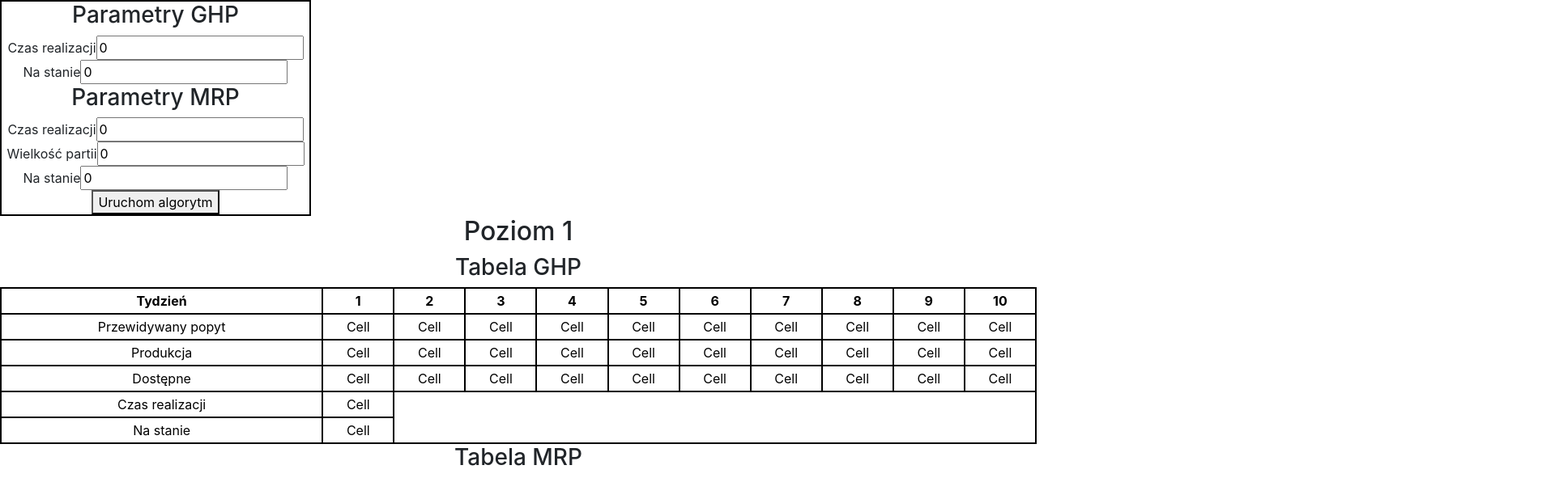
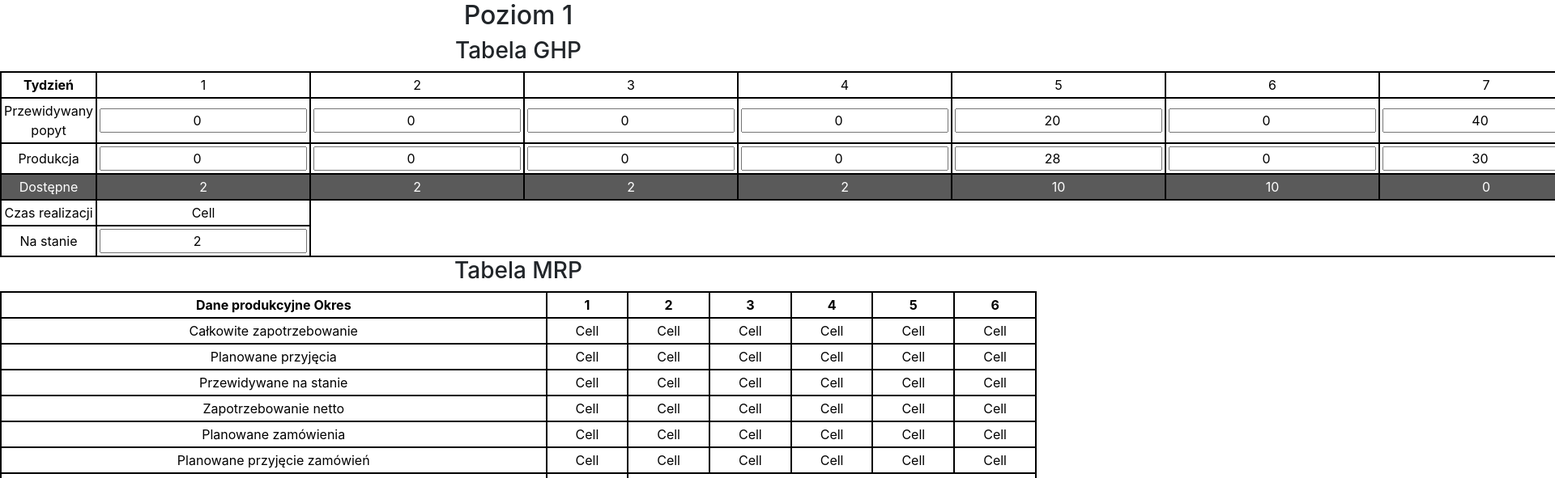
Before and after one commit to kamil-ciesla/mrp-algorithm, a React (Create React App) app: page / in a window 1280 px wide. Shown: the top 591 px of the page at 81% size, 1920 px wide, since content can reach past the window. Built offline with nearby package versions, Linux system fonts and the light colour scheme.

Commit message:
remove parametersform, create bhp algorithm, user can change inStock param

```diff
--- a/src/App.js
+++ b/src/App.js
@@ -6,7 +6,6 @@ import ParametersForm from './components/parameters_form/ParametersForm';
 function App() {
   return (
     <div className="App">
-      <ParametersForm></ParametersForm>
       <div className="level-container level-1">
         <h2>
           Poziom 1
--- /dev/null
+++ b/src/algorithms/ghp.js
@@ -0,0 +1,59 @@
+/*
+    in:
+    projectedDemand (array),
+    production (array)
+
+    out:
+    available(array)
+*/
+function ghp(projectedDemandArray, productionArray, inStock) {
+    console.log('Starting GHP algorithm...');
+    const params = { projectedDemandArray, productionArray, inStock };
+    console.log("Algorithm_params: " + Object.values(params));
+
+    const available = []
+    available.push(inStock)
+    for (let i = 1; i < projectedDemandArray.length; i++) {
+        available.push(calculateAvailable(available.at(-1), projectedDemandArray[i], productionArray[i]));
+    }
+
+    return available;
+}
+
+function calculateAvailable(previousAvailable, currentProjectedDemand, currentProduction){
+    return previousAvailable - currentProjectedDemand + currentProduction;
+}
+
+function useGhpToFindGrossRequirementForLevel0() {
+
+}
+
+function subtractStockToGetNettoFromLevel0() {
+
+}
+
+function setProductionStartTime() {
+
+}
+
+function isThereMoreLevels() {
+
+}
+
+function transformLastNettoToNextBrutto() {
+
+}
+
+function setMaterialsAmountForLevel() {
+
+}
+
+function subtractStockAndPlannedDeliveryToFindMaterialsAmountForOrder() {
+
+}
+
+function useProductionTimeAndOtherNeccesaryInformationToFindOrderTime() {
+
+}
+
+export default ghp
--- /dev/null
+++ b/src/algorithms/mrp.js
@@ -0,0 +1,84 @@
+const ghpValues = {
+    projectedDemand: [],
+    production: [],
+    available: [],
+}
+
+const mrpValues = {
+    grossRequirements: [],
+    projectedEndingInventory: [],
+    netRequirements: [],
+    scheduledReceipts: [],
+    plannedOrderReleases: [],
+    plannedOrdersReceipts: [],
+}
+
+function mrp(ghpLeadTime, ghpInStock, mrpLeadTime, lotSize, mrpInStock) {
+    const mrpValues = [];
+    console.log('Starting MRP algorithm...');
+    const params = { ghpLeadTime, ghpInStock, mrpLeadTime, lotSize, mrpInStock };
+    console.log("Algorithm_params: " + Object.values(params));
+
+    // //  1. Użyj GHP dla znalezienia potrzeb brutto pozycji z poziomu 0
+    // useGhpToFindGrossRequirementForLevel0();
+
+    // //  2. Odejmij zapas, aby otrzymać potrzeby netto pozycji z poziomu 0
+    // subtractStockToGetNettoFromLevel0();
+
+    // //  ustal czas rozpoczęcia produkcji, tak aby materiały mogły być dostarczone na czas.
+    // setProductionStartTime();
+
+    // //  3. Jeśli jest więcej poziomów materiałów
+    // while (isThereMoreLevels()) {
+    //     //  użyj zestawienia materiałów, aby przekształcić potrzeby netto poziomu ostatniego na potrzeby brutto poziomu następnego.
+    //     transformLastNettoToNextBrutto();
+
+    //     //  4. Przyjmij ilość materiałów do poziomu,
+    //     setMaterialsAmountForLevel();
+
+    //     //  a następnie: odejmij zapas na składzie i zaplanowaną dostawę, aby znaleźć wielkość materiałów do zamówienia,
+    //     subtractStockAndPlannedDeliveryToFindMaterialsAmountForOrder();
+
+    //     //  użyj czasu realizacji zamówienia i innych istotnych informacji, aby znaleźć czas zamówienia.
+    //     useProductionTimeAndOtherNeccesaryInformationToFindOrderTime();
+
+    //     //  Wróć do kroku 3.
+    // }
+
+    //Jeśli nie ma już więcej poziomów materiałów, zakończ procedurę.
+    return mrpValues;
+}
+
+function useGhpToFindGrossRequirementForLevel0(){
+
+}
+
+function subtractStockToGetNettoFromLevel0(){
+
+}
+
+function setProductionStartTime(){
+
+}
+
+function isThereMoreLevels(){
+
+}
+
+function transformLastNettoToNextBrutto(){
+
+}
+
+function setMaterialsAmountForLevel(){
+
+}
+
+function subtractStockAndPlannedDeliveryToFindMaterialsAmountForOrder(){
+
+}
+
+function useProductionTimeAndOtherNeccesaryInformationToFindOrderTime(){
+
+}
+
+export default mrp
--- a/src/components/ghp_table/GHPTable.css
+++ b/src/components/ghp_table/GHPTable.css
@@ -12,9 +12,17 @@ table.GeneratedTable td, table.GeneratedTable th {
   border-width: 2px;
   border-color: #000000;
   border-style: solid;
-  padding: 3px;
 }
 
 table.GeneratedTable thead {
   background-color: #ffffff;
 }
+
+input{
+  text-align: center;
+
+}
+.available{
+    background-color: #5a5a5a;
+    color: white;
+}
--- a/src/components/ghp_table/GHPTable.js
+++ b/src/components/ghp_table/GHPTable.js
@@ -1,63 +1,71 @@
 import './GHPTable.css';
+import ghp from '../../algorithms/ghp'
+
+import { useState } from 'react';
+import { useEffect } from 'react';
 
 function GHPTable() {
+    const [projectedDemandArray, setProjectedDemandArray] = useState([0, 0, 0, 0, 20, 0, 40]);
+    const [productionArray, setProductionArray] = useState([0, 0, 0, 0, 28, 0, 30]);
+
+
+    const [inStock, setInStock] = useState(2);
+    const [available, setAvailable] = useState([0, 0, 0, 0, 0, 0, 0]);
+    console.log(available);
+
+    const onGhpInStockChange = event => {
+        setInStock(event.target.value);
+        const available = ghp(
+            projectedDemandArray,
+            productionArray,
+            Number(inStock)
+        )
+        setAvailable(available);
+    };
+
+    useEffect(() => {
+        setAvailable(ghp(projectedDemandArray, productionArray, Number(inStock)));
+    }, [inStock]);
+
     return (
         <div className="GHPTable">
             <table className="GeneratedTable">
                 <thead>
                     <tr>
                         <th>Tydzień</th>
-      <th>1</th>
-      <th>2</th>
-      <th>3</th>
-      <th>4</th>
-      <th>5</th>
-      <th>6</th>
-      <th>7</th>
-      <th>8</th>
-      <th>9</th>
-      <th>10</th>
+                        {
+                            [1, 2, 3, 4, 5, 6, 7].map((item) => <td>{item}</td>)
+                        }
                     </tr>
                 </thead>
                 <tbody>
                     <tr>
                         <td>Przewidywany popyt</td>
-      <td>Cell</td>
-      <td>Cell</td>
-      <td>Cell</td>
-      <td>Cell</td>
-      <td>Cell</td>
-      <td>Cell</td>
-      <td>Cell</td>
-      <td>Cell</td>
-      <td>Cell</td>
-      <td>Cell</td>
+                        {
+                            projectedDemandArray.map((item) =>
+                                <td>
+                                    <input type="number" name="projected" id=""
+                                        value={item}
+
+                                    />
+                                </td>)
+                        }
                     </tr>
                     <tr>
                         <td>Produkcja</td>
-      <td>Cell</td>
-      <td>Cell</td>
-      <td>Cell</td>
-      <td>Cell</td>
-      <td>Cell</td>
-      <td>Cell</td>
-      <td>Cell</td>
-      <td>Cell</td>
-      <td>Cell</td>
-      <td>Cell</td>
+                        {
+                            productionArray.map((item) =>
+                                <td>
+                                    <input type="number" name="production" id=""
+                                        value={item}
+                                    />
+                                </td>)}
                     </tr>
-    <tr>
+                    <tr className='available'>
                         <td>Dostępne</td>
-      <td>Cell</td>
-      <td>Cell</td>
-      <td>Cell</td>
-      <td>Cell</td>
-      <td>Cell</td>
-      <td>Cell</td>
-      <td>Cell</td>
-      <td>Cell</td>
-      <td>Cell</td>
-      <td>Cell</td>
+                        {
+                            available.map((item) => <td>{item}</td>)
+                        }
                     </tr>
                     <tr>
                         <td>Czas realizacji</td>
@@ -65,7 +73,12 @@ function GHPTable() {
                     </tr>
                     <tr>
                         <td>Na stanie</td>
-      <td>Cell</td>
+                        <td>
+                            <input type="number" name="inStock" id=""
+                                onChange={onGhpInStockChange}
+                                value={inStock}
+                            />
+                        </td>
                     </tr>
                 </tbody>
             </table>
--- a/src/components/parameters_form/ParametersForm.js
+++ b/src/components/parameters_form/ParametersForm.js
@@ -1,24 +1,24 @@
 import './ParametersForm.css';
-import mrp from '../../mrp_algorithm/mrpAlgorithm'
+import ghp from '../../algorithms/ghp'
+import mrp from '../../algorithms/mrp'
+
 import { useState } from 'react';
 
 function ParametersForm() {
+
 
     const [ghpLeadTime, setGhpLeadTime] = useState(0);
     const onGhpLeadTimeChange = event => {
         setGhpLeadTime(event.target.value);
     };
-    const [ghpInStock, setGhpInStock] = useState(0);
-    const onGhpInStockChange = event => {
-        setGhpInStock(event.target.value);
-    };
+
     const [mrpLeadTime, setMrpLeadTime] = useState(0);
     const onMrpLeadTimeChange = event => {
         setMrpLeadTime(event.target.value);
     };
-    const [batchSize, setBatchSize] = useState(0);
-    const onBatchSizeChange = event => {
-        setBatchSize(event.target.value);
+    const [lotSize, setLotSize] = useState(0);
+    const onLotSizeChange = event => {
+        setLotSize(event.target.value);
     };
     const [mrpInStock, setMrpInSrock] = useState(0);
     const onMrpInStockChange = event => {
@@ -37,13 +37,6 @@ function ParametersForm() {
                     value={ghpLeadTime}
                 />
             </div>
-            <div className="form-parameter">
-                <label htmlFor="">Na stanie</label>
-                <input type="number" name="ghpInStock" id=""
-                onChange={onGhpInStockChange}
-                value={ghpInStock}
-                />
-            </div>
             <div className="">
                 <h3>Parametry MRP</h3>
             </div>
@@ -56,9 +49,9 @@ function ParametersForm() {
             </div>
             <div className="form-parameter">
                 <label htmlFor="">Wielkość partii</label>
-                <input type="number" name="batchSize" id=""
-                onChange={onBatchSizeChange}
-                value={batchSize}
+                <input type="number" name="lotSize" id=""
+                    onChange={onLotSizeChange}
+                    value={lotSize}
                 />
             </div>
             <div className="form-parameter">
@@ -69,7 +62,10 @@ function ParametersForm() {
                 />
             </div>
             <div className="">
-                <button type="button" onClick={() => { mrp(ghpLeadTime, ghpInStock, mrpLeadTime, batchSize, mrpInStock) }}>Uruchom algorytm</button>
+                <button type="button" onClick={() => {
+                    //mrp(ghpLeadTime, ghpInStock, mrpLeadTime, lotSize, mrpInStock)
+
+                }}>Uruchom algorytm</button>
             </div>
         </div>
     )
--- a/src/mrp_algorithm/mrpAlgorithm.js
+++ /dev/null
@@ -1,7 +0,0 @@
-function mrp(ghpLeadTime, ghpInStock, mrpLeadTime, batchSize, mrpInStock){
-    console.log('Starting MRP algorithm...')
-    const params = {ghpLeadTime, ghpInStock, mrpLeadTime, batchSize, mrpInStock}
-    console.log("Algorithm_params: " + Object.values(params))
-}
-
-export default mrp
```
Also changed, not shown: 1 other file (tests, documents, lock files or other folders). Lines whose indentation alone changed are shown as unchanged.
